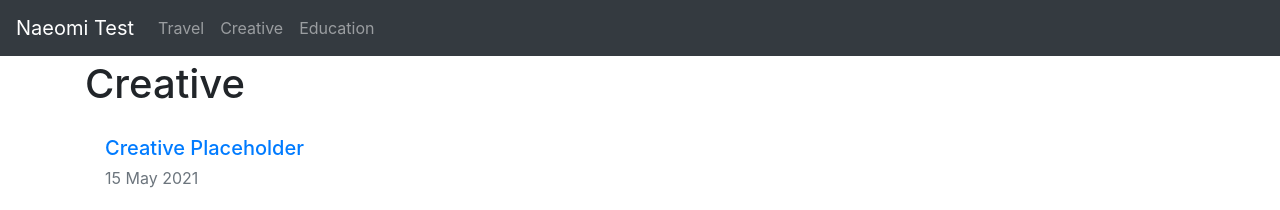
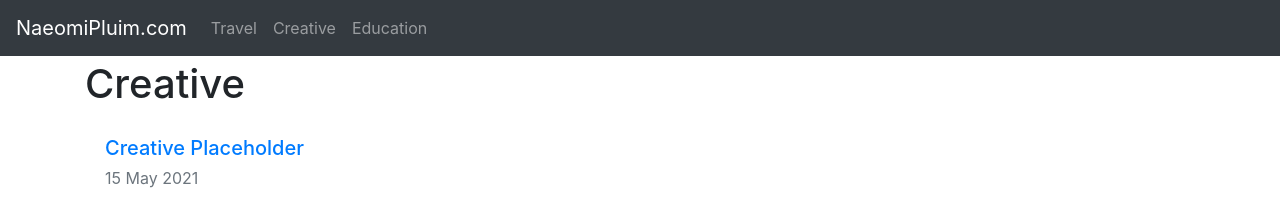
Before and after one commit to Naeomi/Test, a Jekyll site: the page built from creative.md, in a window 1280 px wide. Shown: the top 210 px of the page. Built offline with Jekyll 4.4.1, drawn with Linux system fonts in a browser that asks for light colours.

Commit message:
Cleaning tests

```diff
--- a/_config.yml
+++ b/_config.yml
@@ -1,5 +1,5 @@
-name: Naeomi Test
-description: Testing Projects
+name: NaeomiPluim.com
+description: Loving Life
 version: 0.1
 
 exclude:
--- a/_layouts/wrapper-fullnav.html
+++ b/_layouts/wrapper-fullnav.html
@@ -40,6 +40,6 @@ navlinks:
 <footer class="footer mt-auto py-3">
     <div class="container">
         <a href="https://www.linkedin.com/in/naeomi-pluim-522a9949">linkedin</a>
-        <a href="https://github.com/Naeomi">github</a>
+        <a href="https://github.com/naeomi">github</a>
     </div>
 </footer>
```
